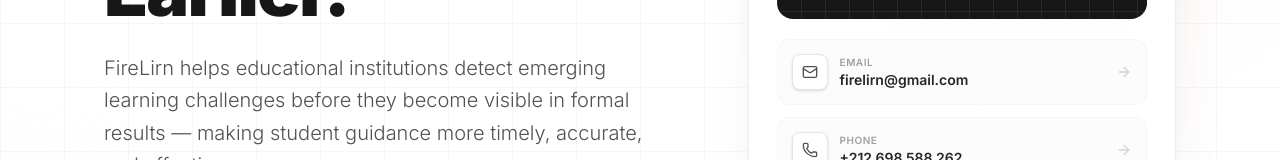
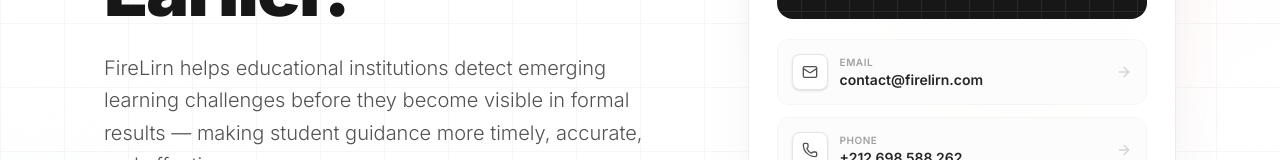
Before and after one commit to abdouahi/gitex_firelirn, a Next.js app: page / in a window 1280 px wide. Shown: the part 425-585 px from the top of the page. Built offline with nearby package versions, Linux system fonts and the light colour scheme.

Commit message:
firelirn website

```diff
--- a/src/app/page.tsx
+++ b/src/app/page.tsx
@@ -57,7 +57,7 @@
   name: "FireLirn",
   tagline: "Early Learning Difficulty Detection for Educational Institutions",
   stand: "Hall 23 · Stand 23C-13",
-  email: "firelirn@gmail.com",
+  email: "contact@firelirn.com",
   phoneDisplay: "+212 698 588 262",
   phoneRaw: "+212698588262",
   linkedin: "https://www.linkedin.com/company/firelirn/",
--- a/src/components/CookieBanner.tsx
+++ b/src/components/CookieBanner.tsx
@@ -79,7 +79,7 @@
                   We use essential cookies and Google Fonts to ensure the best
                   experience. No tracking or third-party analytics.{" "}
                   <a
-                    href="mailto:firelirn@gmail.com?subject=Privacy%20Inquiry"
+                    href="mailto:contact@firelirn.com?subject=Privacy%20Inquiry"
                     className="underline underline-offset-2 hover:text-neutral-900 transition-colors"
                   >
                     Questions? Contact us.
```
